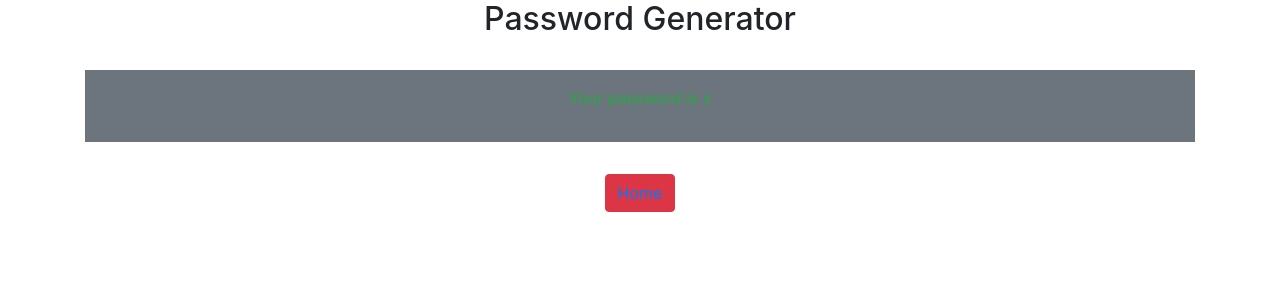
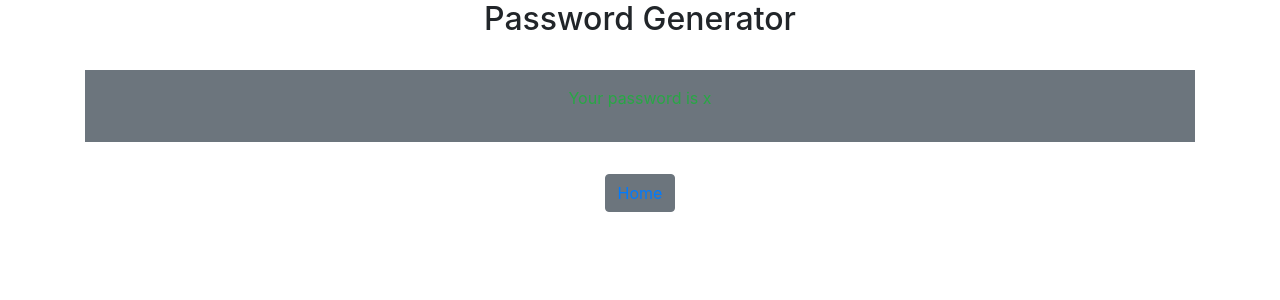
Before and after one commit to yasir-ali-khan1/django-password-generator-Updated-, a Django app: template generator/templates/password.html in a window 1280 px wide. Shown: the top 300 px of the page. Run offline with Django 3.2, Linux system fonts and the light colour scheme; the template is opened without the code that fills it: most values are stand-ins (such as "Sample title", 1, 10 or a date in 2020); some libraries are stand-ins or nearby versions.

Commit message:
Our Second Commit!

```diff
--- a/generator/templates/password.html
+++ b/generator/templates/password.html
@@ -18,7 +18,7 @@
         <div class="p-3 mb-2 bg-secondary text-white"><p class="text-success">Your password is {{password}}</p></div>
         <br>
 
-        <button type="button"  class="btn btn-danger"><a href="{% url 'home' %}">Home</a></button>
+        <button type="button"  class="btn btn-secondary"><a href="{% url 'home' %}">Home</a></button>
       </div>
     <!-- Bootstrap core JavaScript
     ================================================== -->
```
